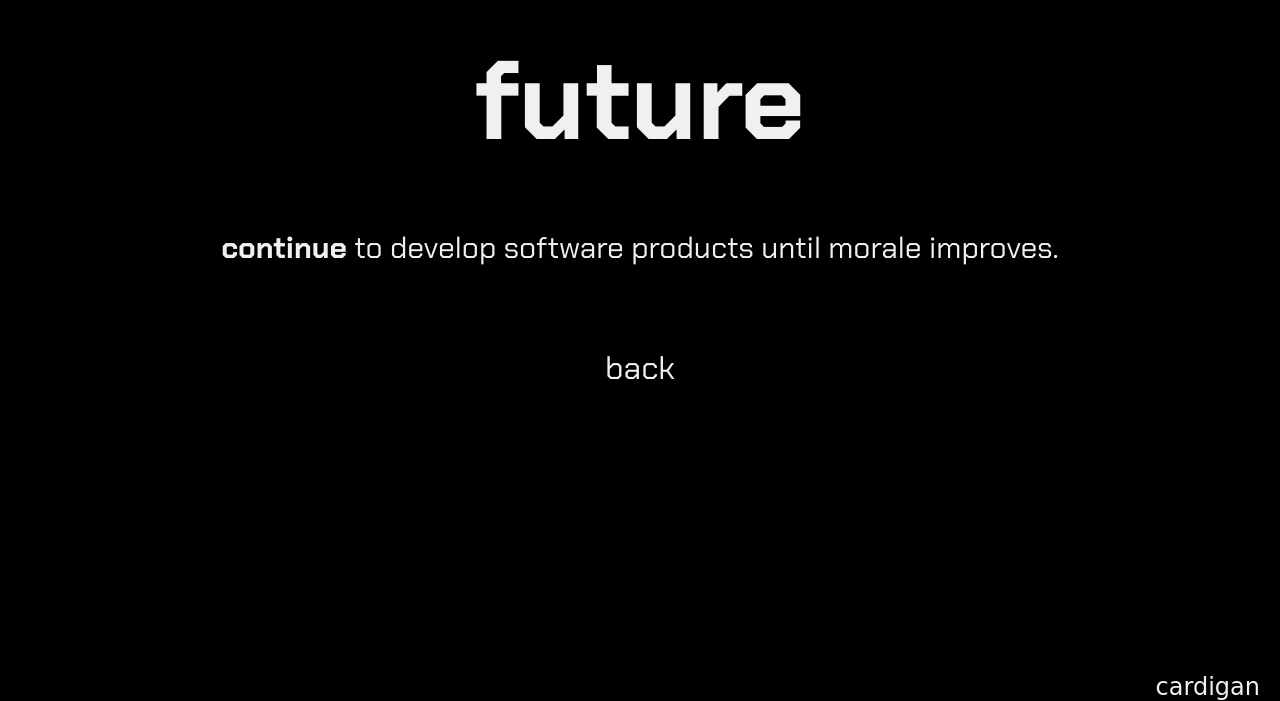
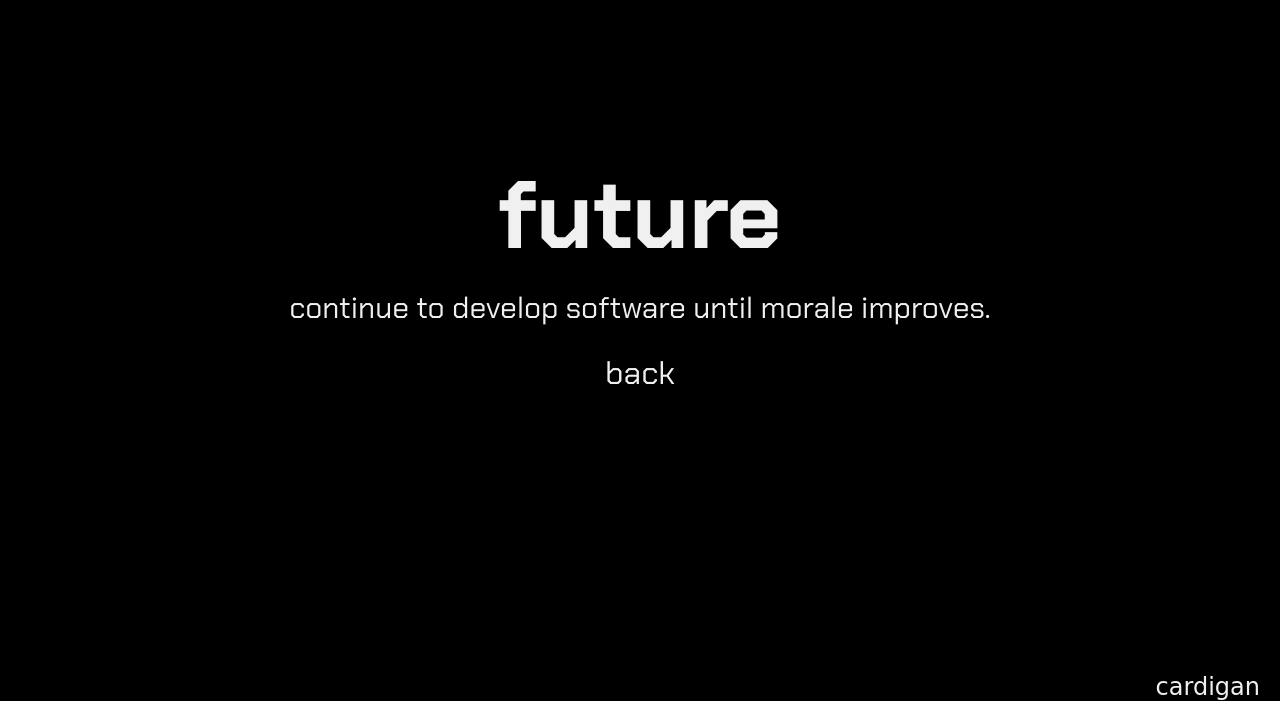
Before and after one commit to DevSili/websoot, a plain HTML site: page future.html in a window 1280 px wide. Shown: the part 124-825 px from the top of the page. Drawn offline with Linux system fonts and the light colour scheme; a web font is replaced by a local one.

Commit message:
Update future.html

```diff
--- a/future.html
+++ b/future.html
@@ -21,18 +21,20 @@
             position: relative; /* Ensure relative positioning for the body */
         }
         h1 {
+            margin-top: 200px;
             text-align: center;
-            font-size: 7em;
+            font-size: 6em;
+            margin-bottom: 30px;
         }
         .buttons {
             display: flex;
             gap: 10px;
-            margin-top: 40px;
+            margin-top: -10px;
         }
         .buttons a {
             font-family: 'Chakra Petch', cursive;
             font-size: 2em;
-            padding: 10px 20px; /* Adjusted padding for better button appearance */
+            padding: 5px 10px; /* Adjusted padding for better button appearance */
             background-color: transparent;
             cursor: pointer;
             transition: background-color 0.3s, color 0.3s;
@@ -59,19 +61,12 @@
             gap: 0px;
             margin-top: -50px;
         }
-        .bottom-right {
-            position: absolute;
-            bottom: -225px;
-            right: 20px;
-            font-size: 1.5em;
-            font-family: 'Libre Barcode 39', cursive; /* Specify the Libre Barcode 39 font */
-        }
     </style>
 </head>
 <body>
     <h1>future</h1>
     <div class="talking">
-        <p><strong>continue</strong> to develop software products until morale improves.</p>
+        <p>continue to develop software until morale improves.</p>
     </div>
     <div class="bottom-right">
         cardigan
```
